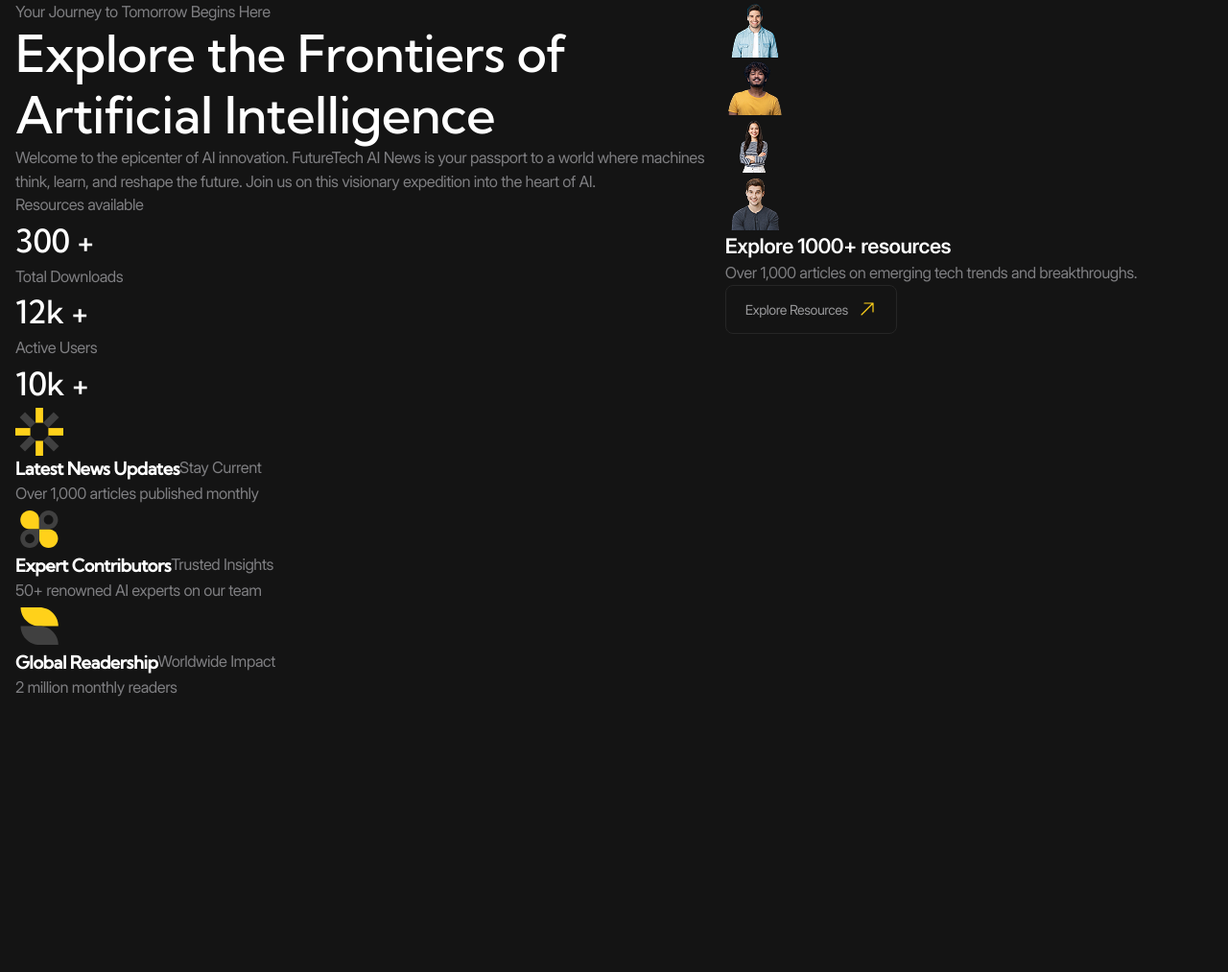
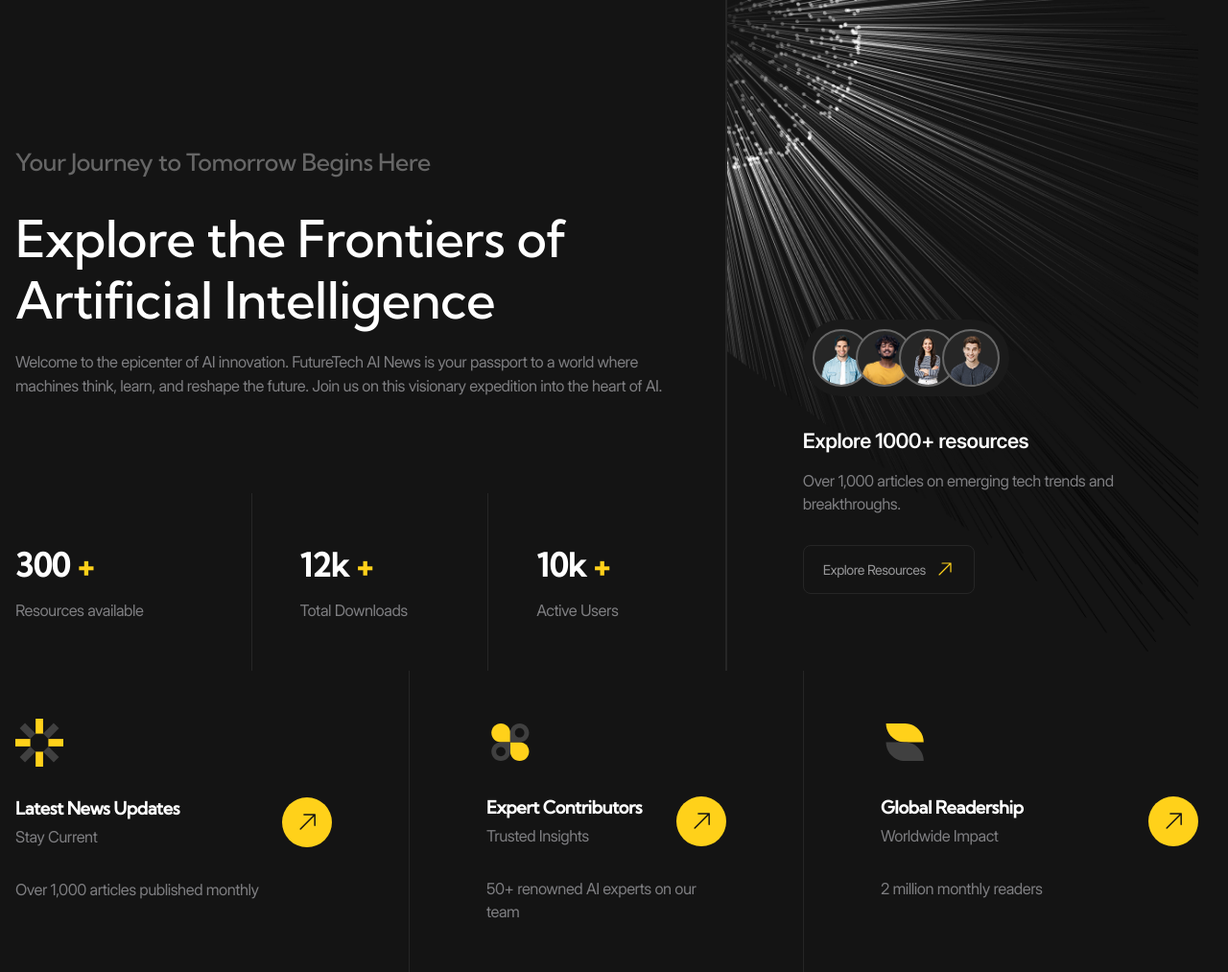
Before and after one commit to InnaMikitich/Future-tech, a website with bundled scripts: page FutureTech/index.html in a window 1280 px wide. Shown: the whole page at 96% size. Before the commit the page ends 800 px from the top, so only its background shows below. Built offline with nearby package versions, Linux system fonts and the light colour scheme.

Commit message:
fix section

```diff
--- a/FutureTech/styles/blocks/_advantage-card.scss
+++ b/FutureTech/styles/blocks/_advantage-card.scss
@@ -1 +1,28 @@
 @use '../helpers' as *;
+
+.advantage-card{
+    display: grid;
+    row-gap: rem(30);
+
+    &__link {
+        --circleSize: #{rem(52)};
+        --circleMarginLeft: #{rem(20)};
+
+        position: relative;
+        display: grid;
+        row-gap: rem(4);
+        padding-right: calc(var(--circleSize) + var(--circleMarginLeft));
+
+       &::after {
+        @include square(var(--circleSize));
+        @include abs-y;
+
+        content: '';
+        right: 0;
+        background: url('../icons/arrow-top-right-black.svg') center no-repeat
+        var(--color-accent);
+        border-radius: 50%;
+
+       }
+    }
+}
--- a/FutureTech/styles/blocks/_hero.scss
+++ b/FutureTech/styles/blocks/_hero.scss
@@ -11,13 +11,64 @@
 
    &__body {
     grid-area: body;
+    padding-top: rem(150);
+    padding-right: rem(50);
+    padding-bottom: rem(100);
    }
 
    &__resources-preview {
     grid-area: resources-preview;
+    padding-left: rem(80);
+    padding-bottom: rem(80);
+    border-left: var(--border);
+    background:
+     url('../images/resources-preview/Container.png') 0 0/cover no-repeat;
    }
 
    &__metrics {
     grid-area: metrics;
    }
+
+   &__subtitle {
+    @include fluid-text(30, 18);
+
+    font-family: var(--font-family-accent);
+    font-weight: 500;
+    color: var(--color-dark-40);
+
+    &:not(:last-child) {
+        margin-bottom: rem(30);
+    }
+   }
+
+   &__title {
+
+    &:not(:last-child) {
+        margin-bottom: rem(20);
+    }
+
+   }
+
+   &__advantages {
+    &-list {
+        display: grid;
+        grid-template-columns: repeat(3, 1fr);
+    }
+
+    &-item {
+        --paddingX: #{rem(80)};
+
+        padding-block: rem(50);
+
+        &:not(:first-child) {
+            padding-left: var(--paddingX);
+        }
+
+        &:not(:last-child) {
+            padding-right: var(--paddingX);
+            border-right: var(--border);
+        }
+    }
+   }
+
 }
--- a/FutureTech/styles/blocks/_metrics.scss
+++ b/FutureTech/styles/blocks/_metrics.scss
@@ -1 +1,31 @@
 @use '../helpers' as *;
+
+.metrics {
+    &__list {
+        display: grid;
+        grid-template-columns: repeat(3, 1fr);
+    }
+
+    &__item {
+        display: flex;
+        flex-direction: column-reverse;
+        row-gap: rem(10);
+        padding: rem(50);
+
+        &:first-child {
+            padding-left: 0;
+        }
+
+        &:not(:last-child) {
+            border-right: var(--border);
+        }
+    }
+
+    &__value {
+        font-weight: 600;
+    }
+
+    &__sign {
+        color: var(--color-accent);
+    }
+}
--- a/FutureTech/styles/blocks/_resources-preview.scss
+++ b/FutureTech/styles/blocks/_resources-preview.scss
@@ -1 +1,14 @@
 @use '../helpers' as *;
+
+.resources-preview {
+    display: flex;
+    flex-direction:column;
+    row-gap: rem(30);
+    align-items: start;
+    justify-content: end;
+
+    &__body {
+        display: grid;
+        row-gap: rem(14);
+    }
+}
--- a/FutureTech/styles/blocks/_team.scss
+++ b/FutureTech/styles/blocks/_team.scss
@@ -1 +1,22 @@
 @use '../helpers' as *;
+
+.team {
+    --personImageSize: #{rem(60)};
+
+    display: flex;
+    padding: rem(10);
+    background-color: var(--color-dark-10);
+    border-radius: rem(100);
+
+    &__person {
+        width: var(--personImageSize);
+        background-color: var(--color-dark-15);
+        border-radius: 50%;
+        border: rem(2) solid var(--color-dark-40);
+
+        &:not(:first-child) {
+            margin-left: calc(var(--personImageSize) / 4 * -1);
+        }
+    }
+
+}
--- a/FutureTech/styles/helpers/_mixins.scss
+++ b/FutureTech/styles/helpers/_mixins.scss
@@ -33,6 +33,20 @@
     translate: -50% -50%;
   }
 
+  @mixin abs-x {
+    position: absolute;
+    left: 50%;
+    translate: -50%;
+  }
+
+  @mixin abs-y {
+    position: absolute;
+    top: 50%;
+    translate: 0 -50%;
+  }
+
+
+
   @mixin square($size) {
     width: $size;
     height: $size;
```
Also changed, not shown: FutureTech/icons/arrow-top-right-black.svg (added), FutureTech/images/resources-preview/Container.png (added), FutureTech/styles/main.css, 1 other file.
